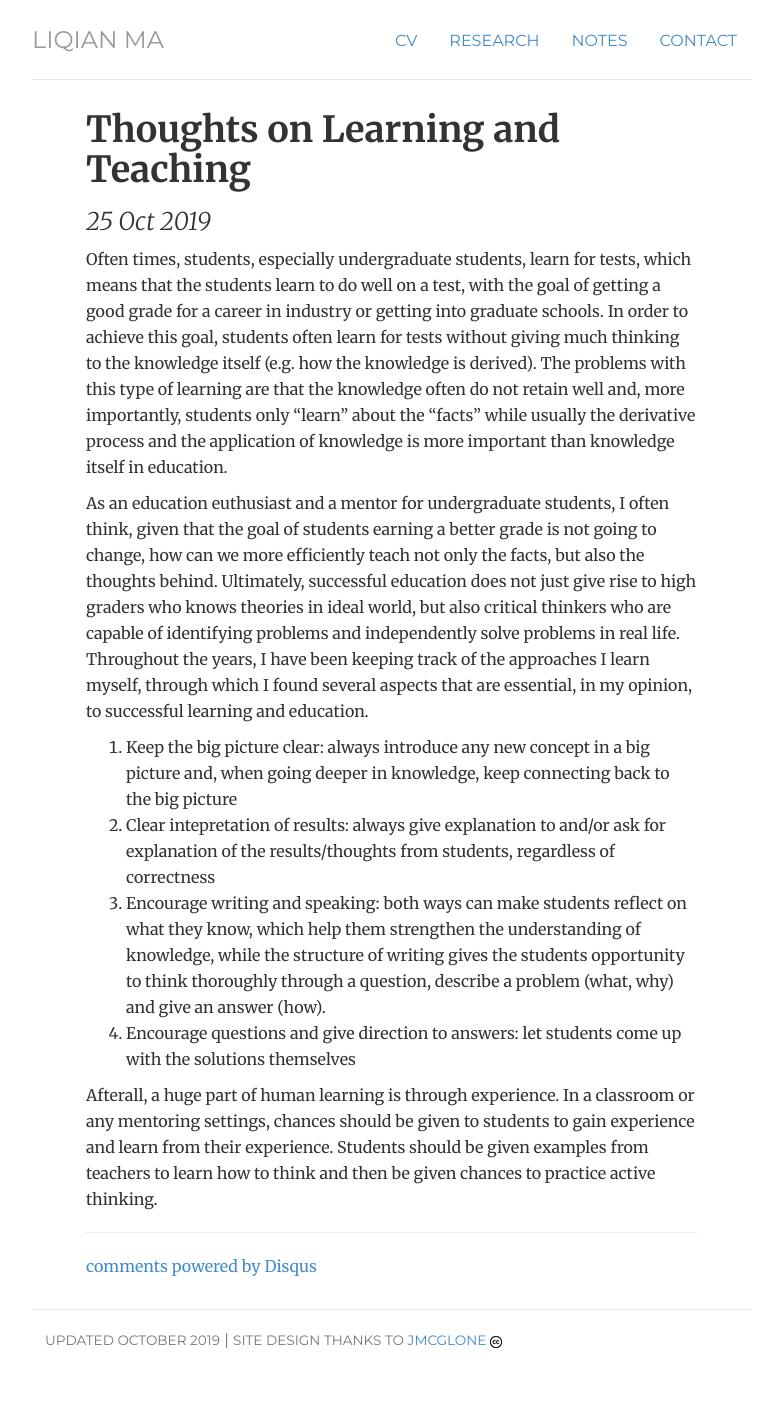
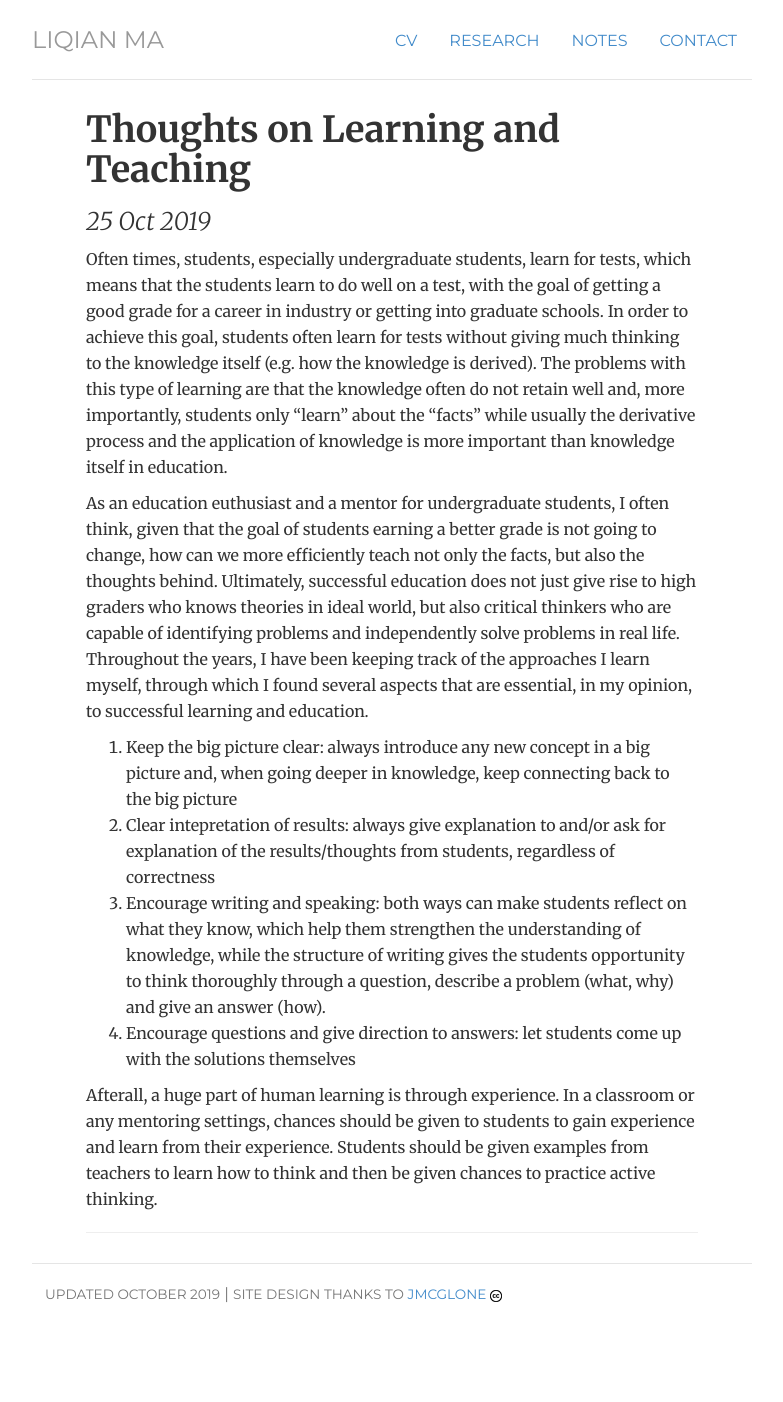
Before and after one commit to liqian-ma/liqian-ma.github.io, a Jekyll site: the page built from _posts/2019-10-25-thoughts-on-learning-and-teaching.md, in a window 1280 px wide. Shown: the whole page, without its empty margins (248-1031 px from the left). Built offline with Jekyll 4.4.1, drawn with Linux system fonts in a browser that asks for light colours; comment, search, counter and statistics services are not loaded; after the commit the page ends 1356 px from its top, so only the background shows below that.

Commit message:
Update disqus.html

```diff
--- a/_includes/disqus.html
+++ b/_includes/disqus.html
@@ -7,4 +11,4 @@
         })();
     </script>
     <noscript>Please enable JavaScript to view the <a href="http://disqus.com/?ref_noscript">comments powered by Disqus.</a></noscript>
-    <a href="http://disqus.com" class="dsq-brlink">comments powered by <span class="logo-disqus">Disqus</span></a>
+ <!-- <a href="http://disqus.com" class="dsq-brlink">comments powered by <span class="logo-disqus">Disqus</span></a>  -->
```
Also changed, not shown: other parts of _includes/disqus.html (+4 -0 lines).
